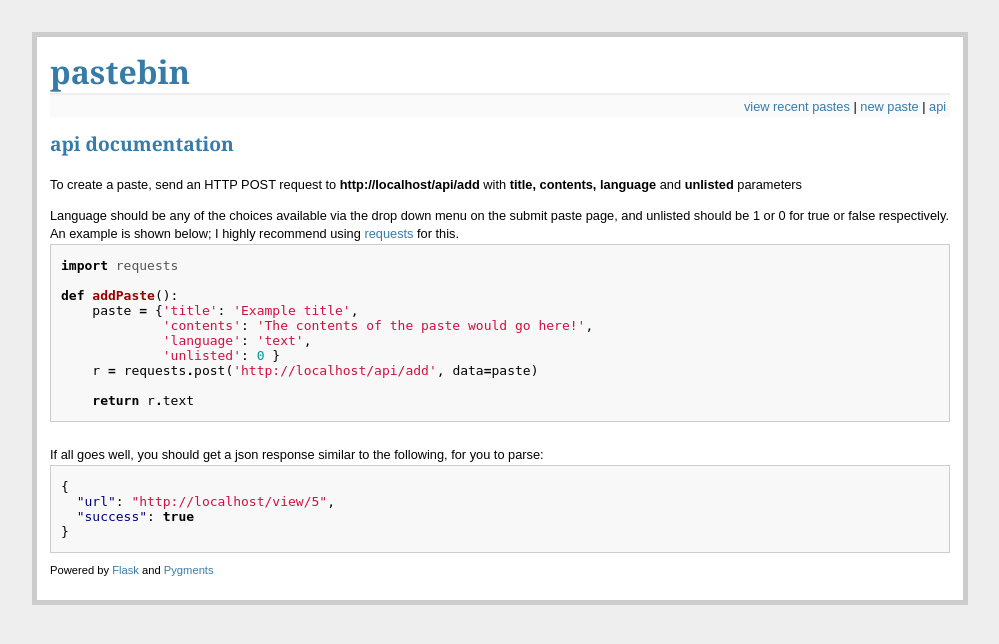
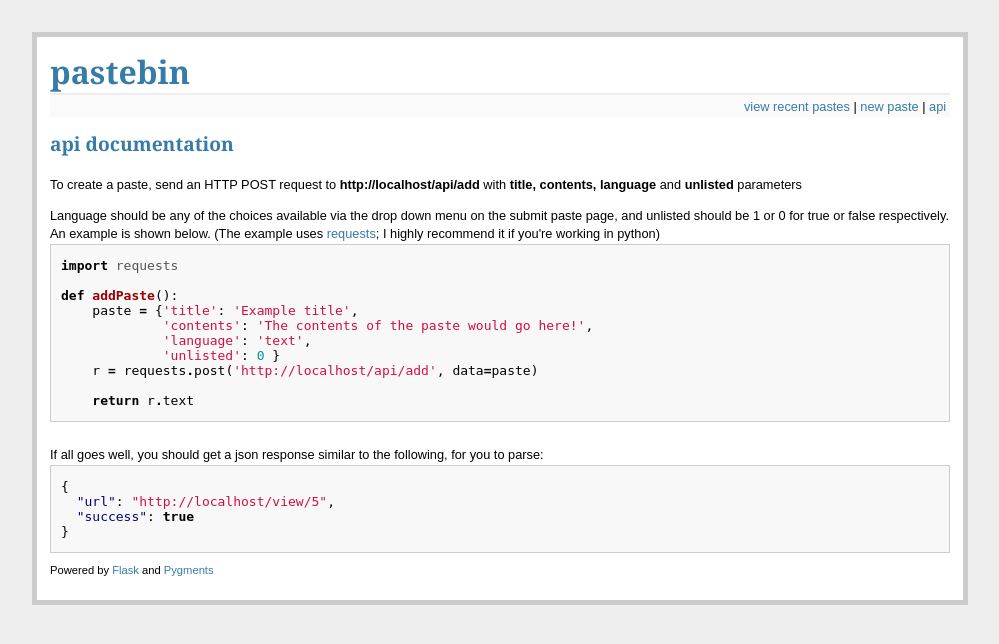
Before and after one commit to joealcorn/PyPaste, a Flask app: page /api/ in a window 1280 px wide. Shown: the top 644 px of the page, without its empty margins (140-1139 px from the left). Run offline with Flask 2, Linux system fonts and the light colour scheme; parts of the project's set-up code (start-up, migrations or seed data) failed here and were passed over.

Commit message:
Changed wording

```diff
--- a/templates/api.html
+++ b/templates/api.html
@@ -3,7 +3,7 @@
 {% block body %}
         <h2>api documentation</h2><br>
         <p2>To create a paste, send an HTTP POST request to <strong>{{url_for('api_add', _external=True)}}</strong> with <strong>title, contents, language</strong> and <strong>unlisted</strong> parameters</p>
-            </p>Language should be any of the choices available via the drop down menu on the submit paste page, and unlisted should be 1 or 0 for true or false respectively. An example is shown below; I highly recommend using <a href="http://docs.python-requests.org">requests</a> for this.
+            </p>Language should be any of the choices available via the drop down menu on the submit paste page, and unlisted should be 1 or 0 for true or false respectively. An example is shown below. (The example uses <a href="http://docs.python-requests.org">requests</a>; I highly recommend it if you're working in python)
         </p2>
 
 <!-- Python Highlighting -->
```
